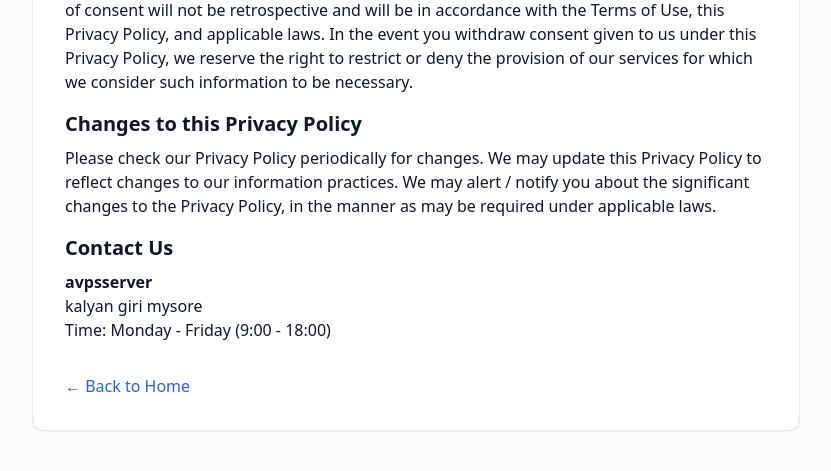
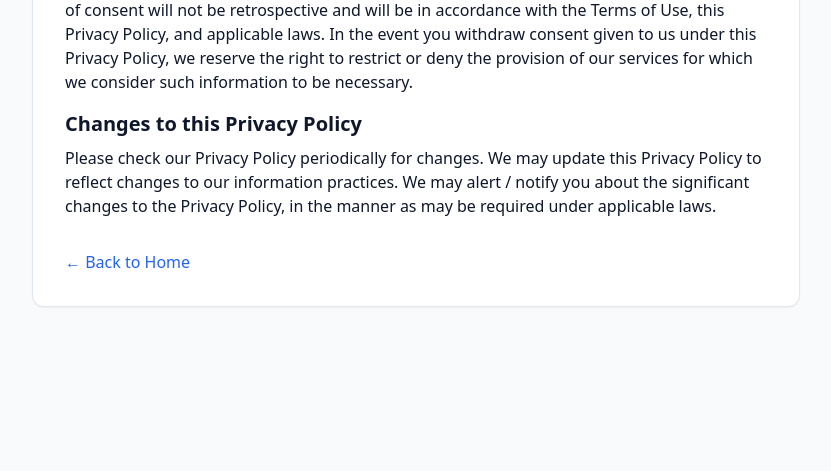
Before and after one commit to MIsmailShaikh/awsservers-webiste, a Flask app: page /privacy in a window 1280 px wide. Shown: the part 2791-3262 px from the top of the page, without its empty margins (224-1055 px from the left). After the commit the page ends 3098 px from the top, so only its background shows below. Run offline with Flask 3, Linux system fonts and the light colour scheme; some libraries are stand-ins or nearby versions.

Commit message:
Remove Contact Us section entirely from privacy policy

```diff
--- a/templates/privacy.html
+++ b/templates/privacy.html
@@ -36,8 +36,7 @@
     <h2 class="text-xl font-semibold mt-4 mb-2">Changes to this Privacy Policy</h2>
     <p class="mb-4">Please check our Privacy Policy periodically for changes. We may update this Privacy Policy to reflect changes to our information practices. We may alert / notify you about the significant changes to the Privacy Policy, in the manner as may be required under applicable laws.</p>
 
-    <h2 class="text-xl font-semibold mt-4 mb-2">Contact Us</h2>
-    <p class="mb-4"><strong>avpsserver</strong><br>kalyan giri mysore<br>Time: Monday - Friday (9:00 - 18:00)</p>
+
 
     <div class="mt-8">
       <a href="/" class="text-blue-600 hover:underline">← Back to Home</a>
```
